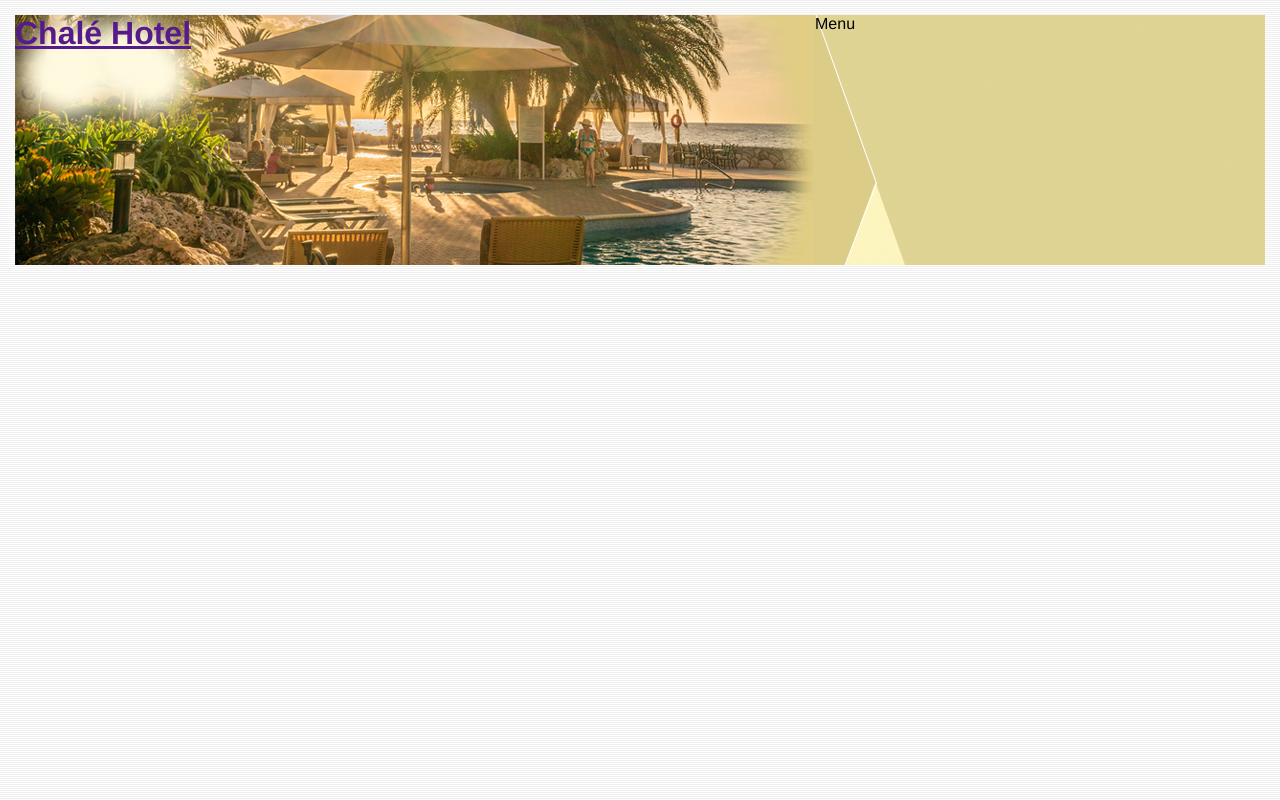
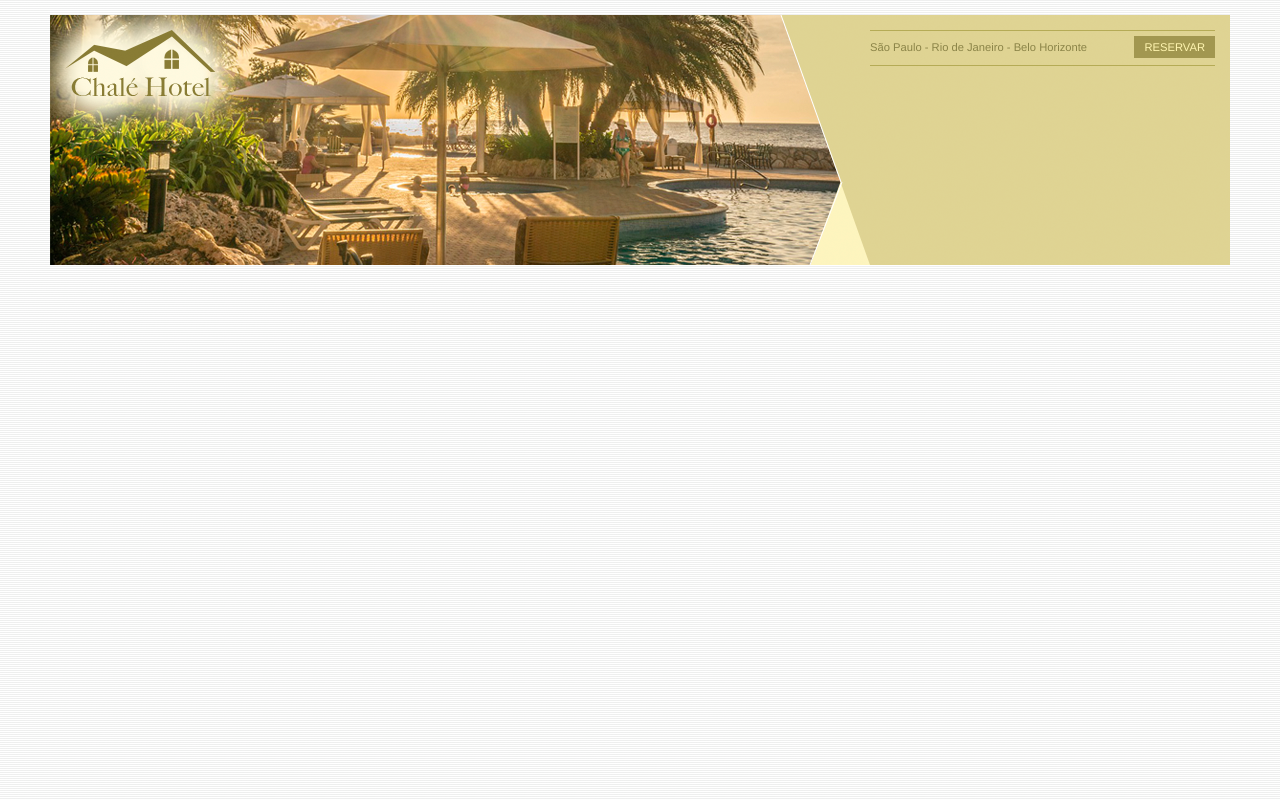
Before and after one commit to robernar2011/Chale-Hotel, a plain HTML site: page index.html in a window 1280 px wide. Drawn offline with Linux system fonts and the light colour scheme.

Commit message:
Adjusting the top of the site

```diff
--- a/estilo.css
+++ b/estilo.css
@@ -13,6 +13,9 @@ body{
 
 #container{
 	background: #ede9cc;
+	margin: 0 auto;
+	min-width: 740px;
+	max-width: 1180px;
 }
 
 #topo{
@@ -24,11 +27,23 @@ body{
 
 #area-logo{
 	position: absolute;
-	background: url(imagens/topo-imagem-principal2.png) no-repeat;
+	background: url(imagens/topo-imagem-principal.png) no-repeat;
 	width: 100%;
 	height: 250px;
 	top: 0;
 	left: 0;
+	z-index: 1;
+}
+
+.logo a{
+	position: absolute;
+	top: 15px;
+	left: 15px;
+	z-index: 3;
+	background: url(imagens/logo.png) no-repeat;
+	width: 151px;
+	height: 66px;
+	text-indent: -9000px;
 }
 
 #area-menu{
@@ -38,4 +53,37 @@ body{
 	height: 250px;
 	top: 0;
 	right: 0;
+	z-index: 2;
 }
+
+#conteudo-menu{
+	margin-left: 90px;
+	margin-right: 15px;
+	padding-top: 15px;
+}
+
+#menu-locais{
+	border-bottom: 1px solid #b5ab56;
+	border-top: 1px solid #b5ab56;
+	padding-top: 5px;
+	padding-bottom: 5px;
+	font-size: 0.7em;
+	color: #8b8448;
+}
+
+#menu-locais .locais{
+	float: left;
+	line-height: 2.1em;
+}
+
+a{
+	text-decoration: none;
+}
+
+a.reserva{
+	text-transform: uppercase;
+	background: #a29750;
+	color: #fff5b0;
+	padding: 5px 10px;
+	float: right;
+}
--- a/index.html
+++ b/index.html
@@ -12,13 +12,21 @@
 			<div id="topo"> <!-- Topo Start -->
 
 				<div id="area-logo">
-					<h1>
+					<h1 class="logo">
 						<a href="">Chalé Hotel</a>
 					</h1>
 				</div>
 
 				<div id="area-menu">
-					Menu
+					<div id="conteudo-menu">
+						<div id="menu-locais">
+							<span class="locais">
+								São Paulo - Rio de Janeiro - Belo Horizonte
+							</span>
+							<a class="reserva" href="">Reservar</a>
+							<div style="clear: both;"></div>
+						</div>
+					</div>
 				</div>
 
 			</div> <!-- Topo End -->
```
